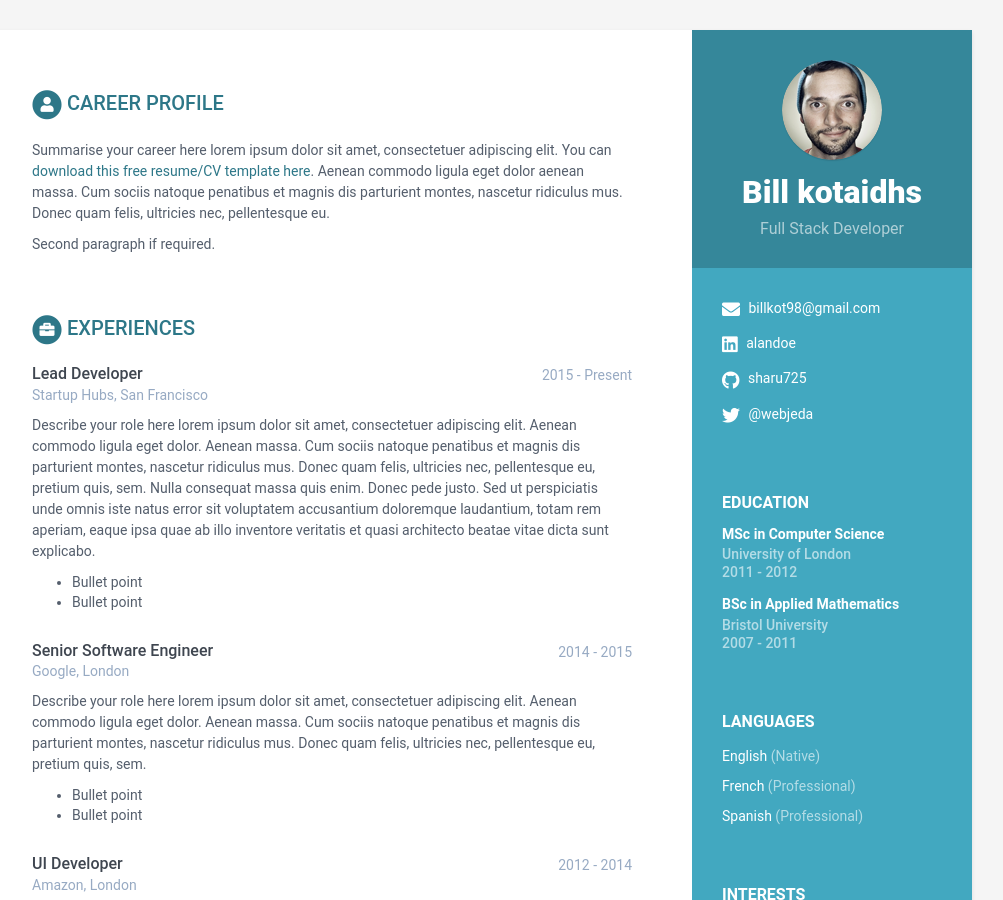
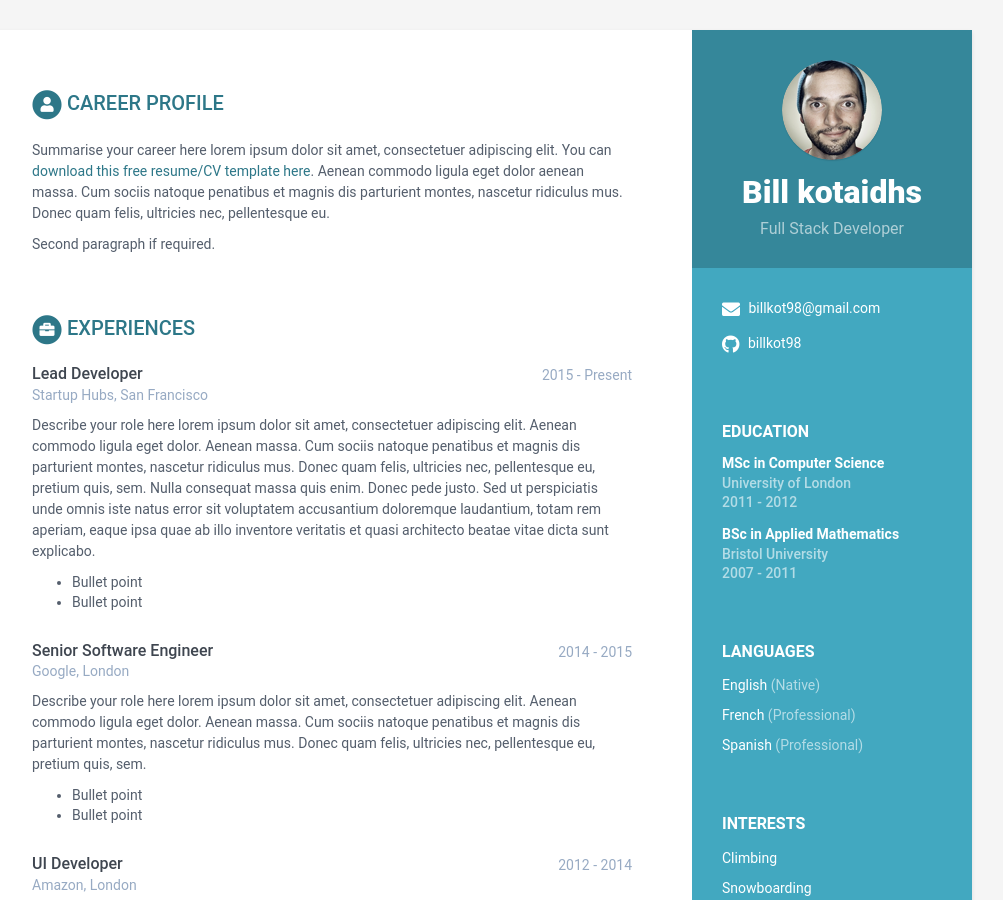
Before and after one commit to billkot98/mycv, a Jekyll site: the page built from index.html, in a window 1280 px wide and 900 px high. Shown: the whole window, without its empty margins (168-1171 px from the left). Built offline with Jekyll 4.4.1, drawn with Linux system fonts in a browser that asks for light colours.

Commit message:
Update data.yml

```diff
--- a/_data/data.yml
+++ b/_data/data.yml
@@ -13,11 +13,11 @@ sidebar:
 
     # Sidebar links
     email: billkot98@gmail.com
-    linkedin: alandoe
-    github: sharu725
+    linkedin:
+    github: billkot98
     gitlab:
     bitbucket:
-    twitter: '@webjeda'
+    twitter:
     stack-overflow: # Number/Username, e.g. 123456/alandoe
     codewars:
     goodreads: # Number-Username, e.g. 123456-alandoe
```
